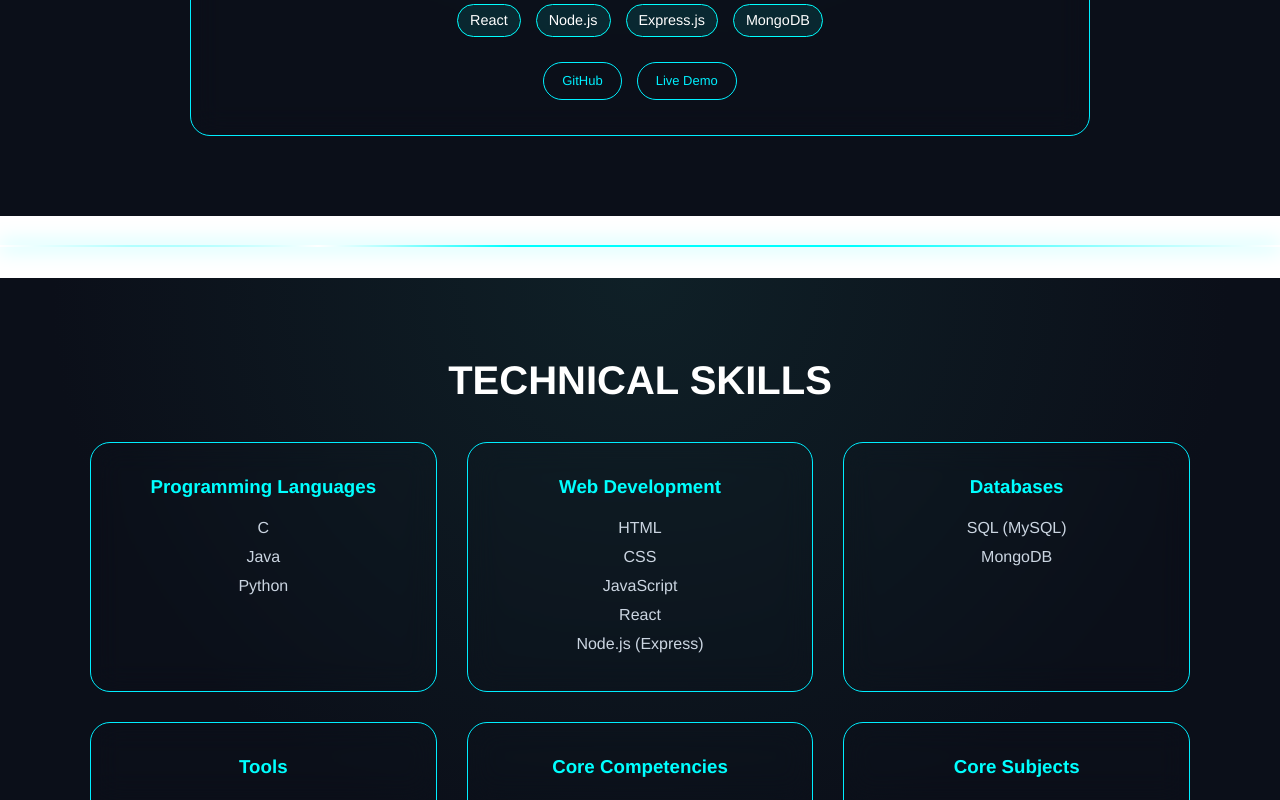
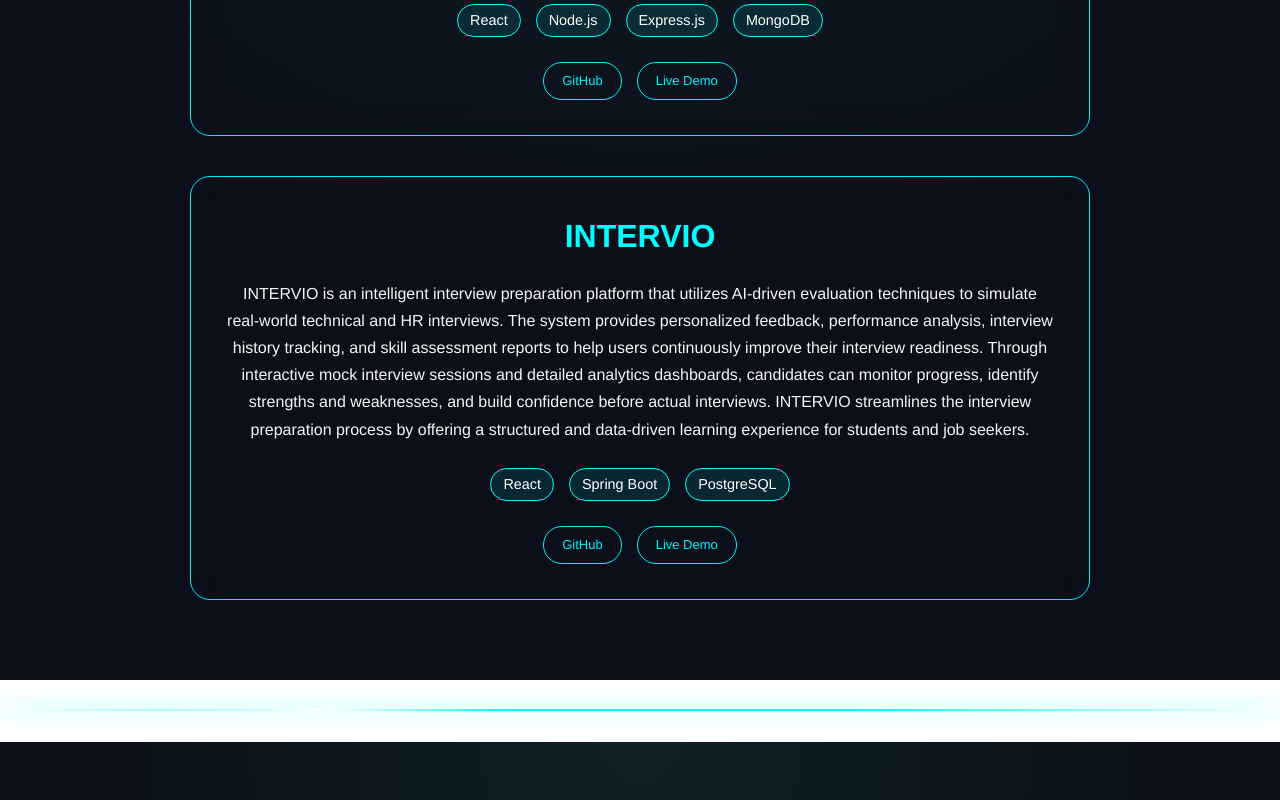
Before and after one commit to REDDYPALLYNISHALREDDY/Portfolio-Website, a React (Vite) app: page / in a window 1280 px wide. Shown: the part 3604-4404 px from the top of the page. Built offline with nearby package versions, Linux system fonts and the light colour scheme.

Commit message:
Project section changed

```diff
--- a/src/components/Projects.jsx
+++ b/src/components/Projects.jsx
@@ -11,7 +11,7 @@ function Projects() {
                         <h2 className="project-title">COLLABX</h2>
 
                         <p className="project-description">
-                            Smart Project and Team Management System  is a centralized digital platform designed to streamline
+                            Collabx is a centralized digital platform designed to streamline
                             project planning, team coordination, and performance tracking within organizations. It allows administrators and team
                             leaders to create projects, assign tasks, set deadlines, monitor progress through interactive dashboards, and manage roles
                             with secure access controls, while team members can collaborate using real time updates, file sharing, comments, and
@@ -33,6 +33,27 @@ function Projects() {
                             <a href="https://smart-project-management-hazel.vercel.app/" target="_blank" rel="noopener noreferrer">Live Demo</a>
                         </div>
                     </div>
+
+                    <div className="glass project-card">
+                        <h2 className="project-title">INTERVIO</h2>
+
+                        <p className="project-description">
+                            INTERVIO is an intelligent interview preparation platform that utilizes AI-driven evaluation techniques to simulate real-world technical and HR interviews.
+                            The system provides personalized feedback, performance analysis, interview history tracking, and skill assessment reports to help users continuously improve their interview readiness.
+                            Through interactive mock interview sessions and detailed analytics dashboards, candidates can monitor progress, identify strengths and weaknesses, and build confidence before actual interviews.
+                            INTERVIO streamlines the interview preparation process by offering a structured and data-driven learning experience for students and job seekers.
+                        </p>
+
+                        <div className="tech-stack">
+                            <span>React</span>
+                            <span>Spring Boot</span>
+                            <span>PostgreSQL</span>
+                        </div>
+                        <div className="project-buttons">
+                            <a href="https://github.com/REDDYPALLYNISHALREDDY/AI-MOCK-INTERVIEW-PLATFORM.git" target="_blank">GitHub</a>
+                            <a href="https://ai-mock-interview-platform-mu-kohl.vercel.app/" target="_blank" rel="noopener noreferrer">Live Demo</a>
+                        </div>
+                    </div>
                 </div>
             </div>
         </section>
```
